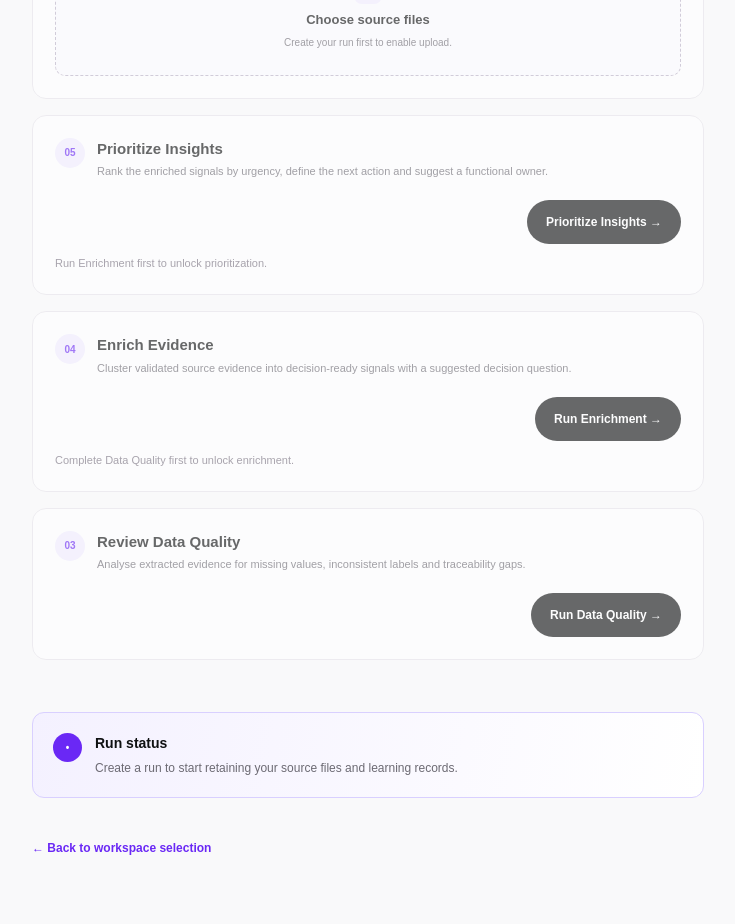
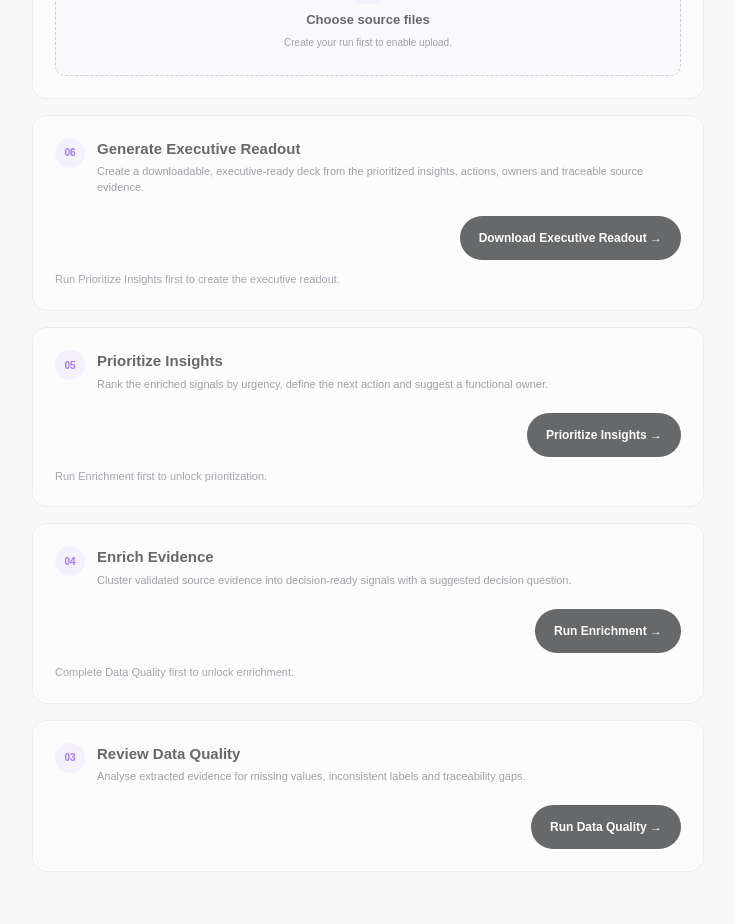
Before and after one commit to juandiolivella/Atrix_AI_Case, a Next.js app: page /workspace in a window 1280 px wide. Shown: the part 920-1844 px from the top of the page, without its empty margins (272-1007 px from the left). Built offline with nearby package versions, Linux system fonts and the light colour scheme.

Commit message:
feat: add executive readout download to workspace

```diff
--- a/app/workspace/page.tsx
+++ b/app/workspace/page.tsx
@@ -41,6 +41,7 @@ export default function WorkspacePage() {
   const [pendingEnrichmentId, setPendingEnrichmentId] = useState<string | null>(null);
   const [priorities, setPriorities] = useState<PrioritizedInsight[]>([]);
   const [prioritizing, setPrioritizing] = useState(false);
+  const [generatingDeck, setGeneratingDeck] = useState(false);
   const [requestState, setRequestState] = useState<RequestState>("idle");
   const [error, setError] = useState<string | null>(null);
   const fileInputRef = useRef<HTMLInputElement>(null);
@@ -187,6 +188,25 @@ export default function WorkspacePage() {
     } finally { setPrioritizing(false); }
   };
 
+  const generateExecutiveReadout = async () => {
+    if (!run || priorities.length === 0) return;
+    setError(null); setGeneratingDeck(true);
+    try {
+      const response = await fetch(`/api/runs/${run.id}/stages/executive-readout`, { method: "POST" });
+      if (!response.ok) {
+        const payload = await response.json().catch(() => ({}));
+        throw new Error(readApiError(payload, "The executive readout could not be generated."));
+      }
+      const deck = await response.blob();
+      const url = URL.createObjectURL(deck);
+      const link = document.createElement("a");
+      link.href = url; link.download = `${run.name.replaceAll(/[^a-z0-9]+/gi, "-").replaceAll(/^-|-$/g, "").toLowerCase() || "atrix"}-executive-readout.pptx`;
+      link.click(); URL.revokeObjectURL(url);
+    } catch (caughtError) {
+      setError(caughtError instanceof Error ? caughtError.message : "Something went wrong. Please try again.");
+    } finally { setGeneratingDeck(false); }
+  };
+
   const saveEnrichmentDecision = async (signalId: string, choice: "accepted" | "edited") => {
     if (!run) return;
     setError(null); setPendingEnrichmentId(signalId);
@@ -243,6 +263,12 @@ export default function WorkspacePage() {
       </section>
 
       <section className={run ? "workspace-card" : "workspace-card workspace-card-muted"} data-disabled={!run}>
+        <div className="workspace-card-heading"><span>06</span><div><b>Generate Executive Readout</b><small>Create a downloadable, executive-ready deck from the prioritized insights, actions, owners and traceable source evidence.</small></div></div>
+        <button className="continue-button workspace-action" type="button" onClick={generateExecutiveReadout} disabled={priorities.length === 0 || generatingDeck}>{generatingDeck ? "Generating deck…" : "Download Executive Readout →"}</button>
+        {priorities.length === 0 && <small className="workspace-hint">Run Prioritize Insights first to create the executive readout.</small>}
+      </section>
+
+      <section className={run ? "workspace-card" : "workspace-card workspace-card-muted"} data-disabled={!run}>
         <div className="workspace-card-heading"><span>05</span><div><b>Prioritize Insights</b><small>Rank the enriched signals by urgency, define the next action and suggest a functional owner.</small></div></div>
         <button className="continue-button workspace-action" type="button" onClick={runPriorities} disabled={signals.length === 0 || prioritizing}>{prioritizing ? "Prioritizing insights…" : "Prioritize Insights →"}</button>
         {signals.length === 0 && <small className="workspace-hint">Run Enrichment first to unlock prioritization.</small>}
```
Also changed, not shown: 1 other file (tests, documents, lock files or other folders).
